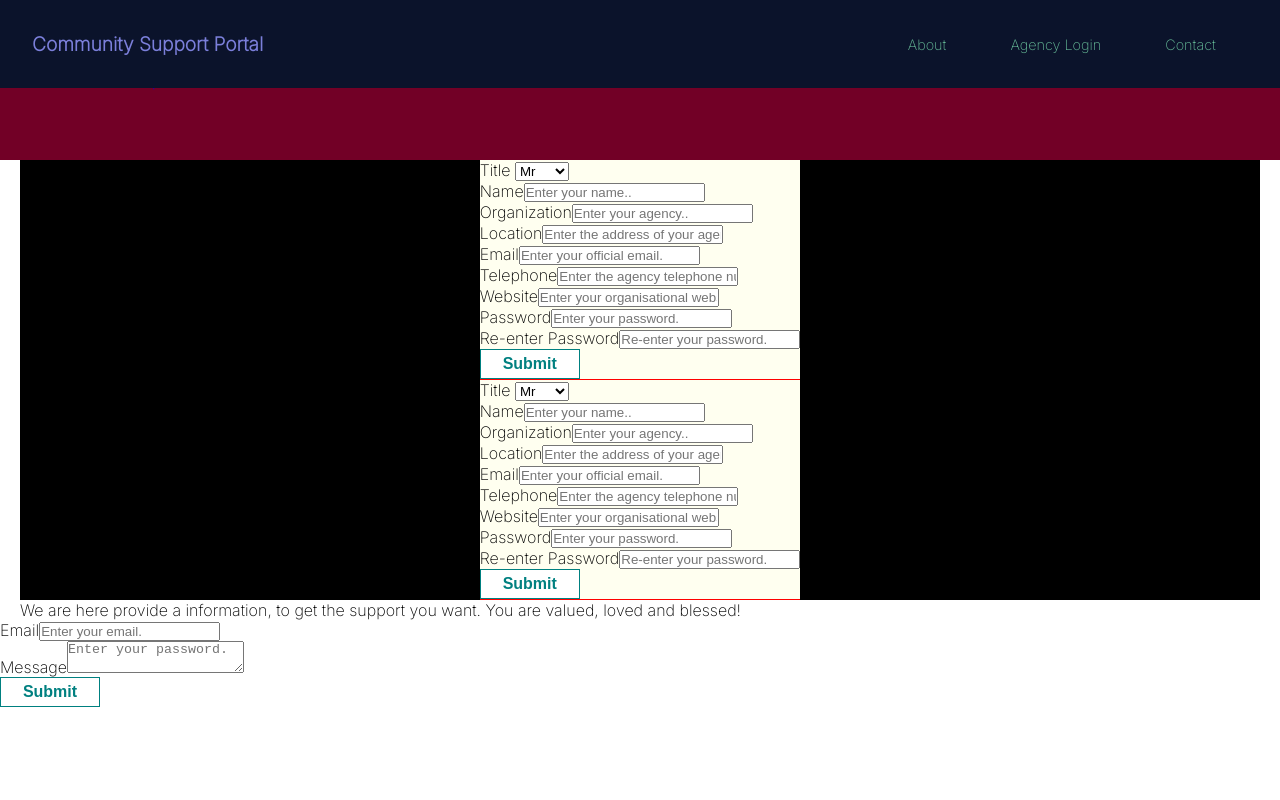
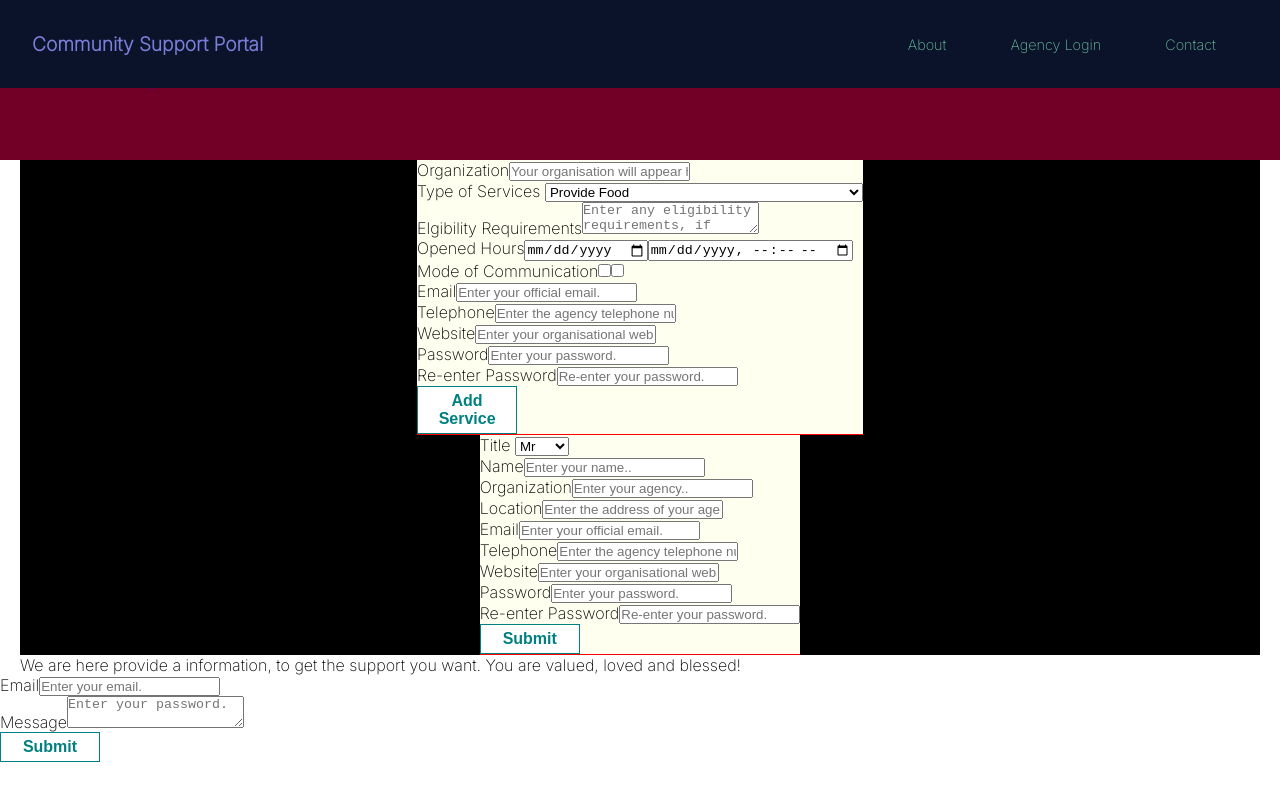
Before and after one commit to vish-opatha/community-support-portal, a React (Create React App) app: page / in a window 1280 px wide. Built offline with nearby package versions, Linux system fonts and the light colour scheme.

Commit message:
Update the function name to CreateService

```diff
--- a/src/components/CreateService.js
+++ b/src/components/CreateService.js
@@ -2,8 +2,10 @@ import React, { useState } from 'react';
 import styled from 'styled-components';
 // import { validateEmail } from '../utils/helpers';
 // import styled from 'styled-components';
+import agencyServices from './servicesAvailable';
+import ServiceOption from './ServicesOption';
 
-function AgencySignup() {
+function CreateService() {
   const [email, setEmail] = useState('');
   const [password, setPassword] = useState('');
   const [errorMessage, setErrorMessage] = useState('');
@@ -52,7 +54,17 @@ function AgencySignup() {
         <FormCol>
           <form>
             <div>
-              <label for="title">Title</label> {``}
+              <label for="Name">Organization</label>
+              <input
+                value={email}
+                name="org"
+                onChange={handleInputChange}
+                type="text"
+                placeholder="Your organisation will appear here."
+              />
+            </div>
+            <div>
+              <label for="title">Type of Services</label> {``}
               <select
                 value={email}
                 name="title"
@@ -60,35 +72,39 @@ function AgencySignup() {
                 type=""
                 placeholder="Enter your email."
               >
-                Select Your title
-                <option>Mr</option>
-                <option>Mrs</option>
-                <option>Miss.</option>
-                <option>Dr.</option>
+                Select the services you provide
+                <ServiceOption agencyServices={agencyServices} />
               </select>
             </div>
             {``}
 
             <div>
-              <label for="Name">Name</label>
-              <input
+              <label for="Name">Elgibility Requirements</label>
+              <textarea
                 value={email}
-                name="name"
+                name="requirements"
                 onChange={handleInputChange}
                 type="text"
-                placeholder="Enter your name.."
+                placeholder="Enter any eligibility requirements, if there are any"
               />
             </div>
 
             {``}
 
             <div>
-              <label for="Name">Organization</label>
+              <label for="Name">Opened Hours</label>
               <input
                 value={email}
                 name="agency"
                 onChange={handleInputChange}
-                type="text"
+                type="date"
+                placeholder="Enter your agency.."
+              />
+              <input
+                value={email}
+                name="agency"
+                onChange={handleInputChange}
+                type="datetime-local"
                 placeholder="Enter your agency.."
               />
             </div>
@@ -96,13 +112,18 @@ function AgencySignup() {
             {``}
 
             <div>
-              <label for="Name">Location</label>
+              <label for="Name">Mode of Communication</label>
               <input
-                value={email}
-                name="location"
-                onChange={handleInputChange}
-                type="text"
-                placeholder="Enter the address of your agency."
+                type="checkbox"
+                id="Walk-in"
+                name="Walk-in"
+                value="Walk-in"
+              />
+              <input
+                type="checkbox"
+                id="Over the phone"
+                name="Over the phon"
+                value="Over the phon"
               />
             </div>
 
@@ -166,14 +187,14 @@ function AgencySignup() {
                 placeholder="Re-enter your password."
               />
             </div>
-            <Button onClick={handleClick}>Submit</Button>
+            <Button onClick={handleClick}>Add Service</Button>
           </form>
         </FormCol>
       </FormRow>
     </FormMainDiv>
   );
 }
-export default AgencySignup;
+export default CreateService;
 
 const Button = styled.button`
   font-size: 1rem;
```
